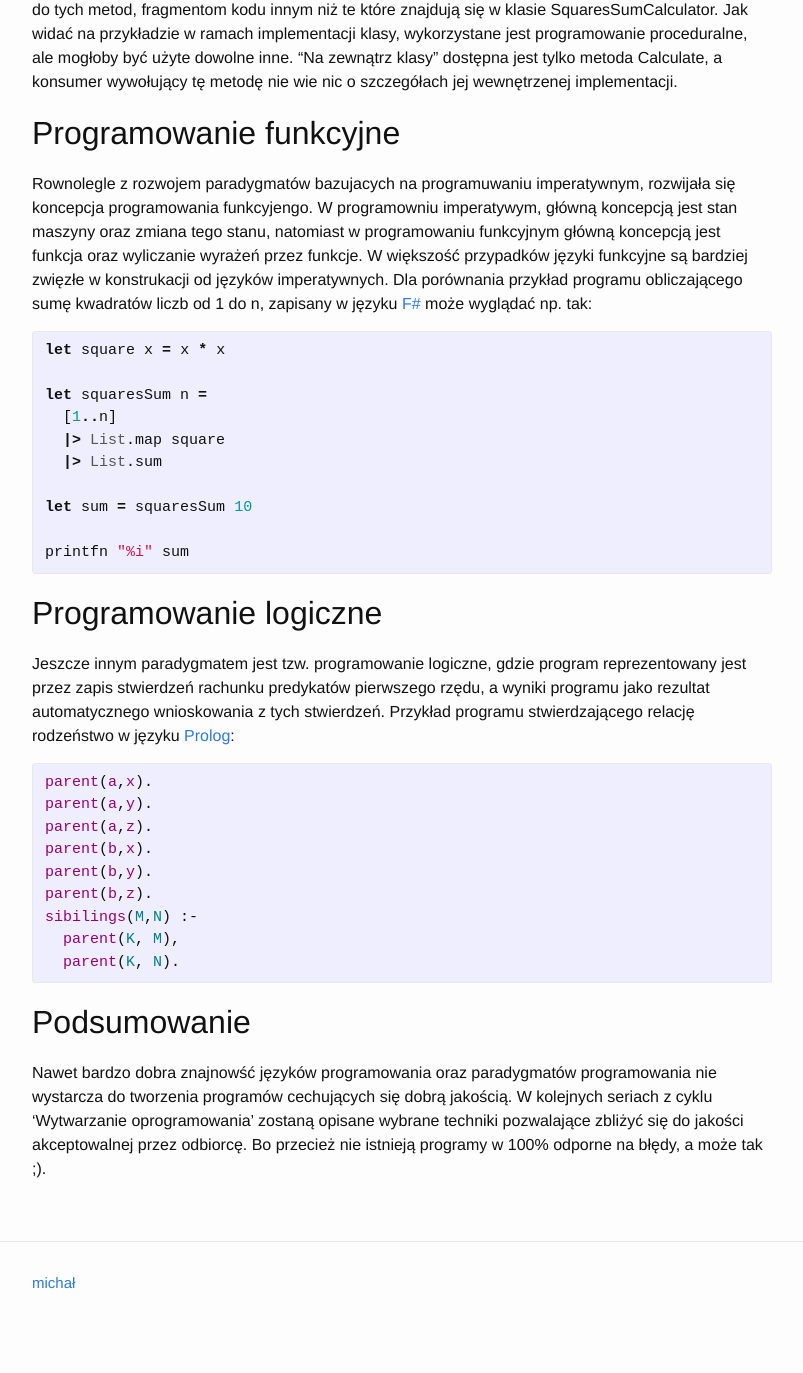
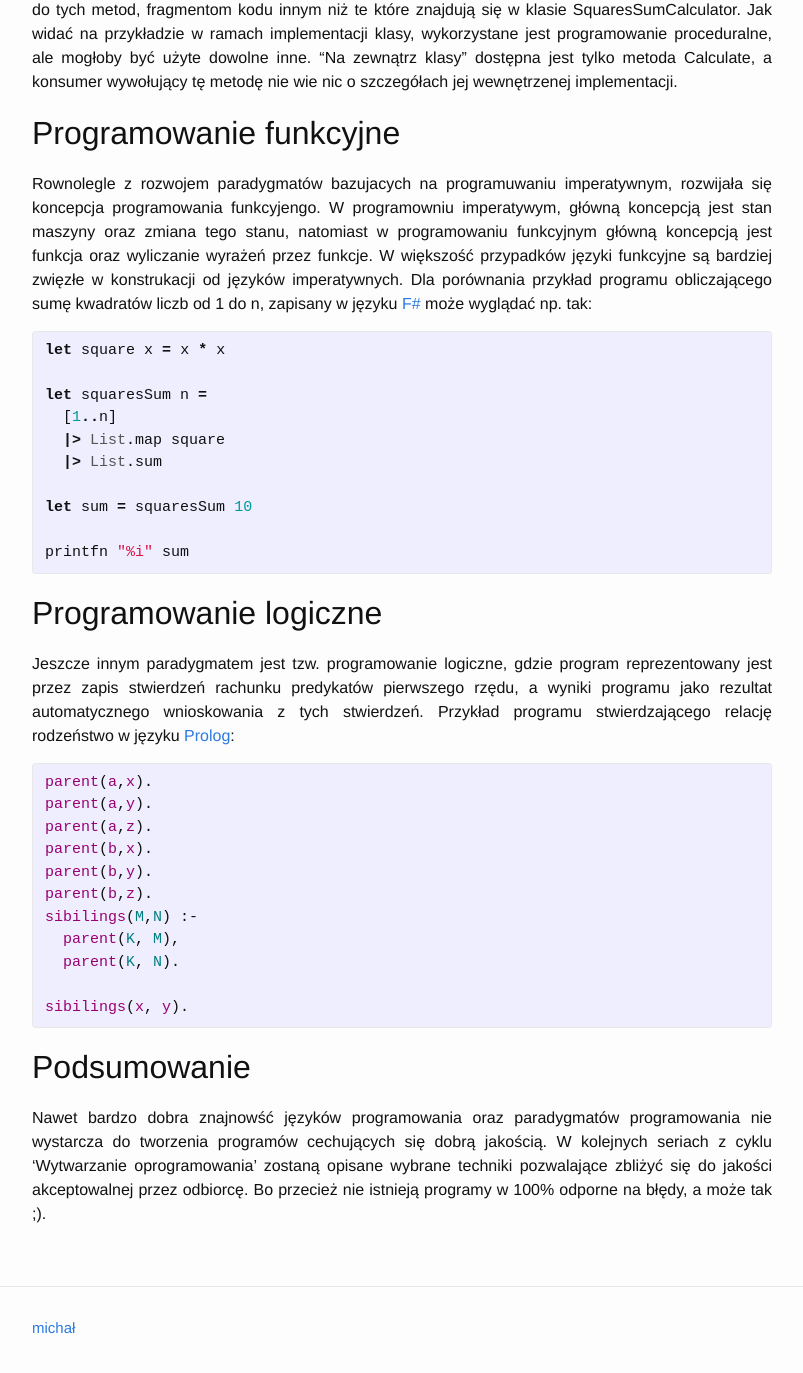
Before and after one commit to mikedevbo/mikedevbo.github.io, a Jekyll site: the page built from _posts/2016-07-02-First.md, in a window 1280 px wide and 1400 px high, scrolled down 6765 px. Shown: the top 1373 px of the window, without its empty margins (238-1041 px from the left). Built offline with Jekyll 4.4.1, drawn with Linux system fonts in a browser that asks for light colours.

Commit message:
add text justify

```diff
--- a/_posts/2016-07-02-First.md
+++ b/_posts/2016-07-02-First.md
@@ -268,6 +268,8 @@ parent(b,z).
 sibilings(M,N) :-
   parent(K, M),
   parent(K, N).
+
+sibilings(x, y).
 {% endhighlight %}
 
 ## Podsumowanie
--- a/_sass/minima/_base.scss
+++ b/_sass/minima/_base.scss
@@ -8,7 +8,13 @@ dl, dd, ol, ul, figure {
   padding: 0;
 }
 
-
+/**
+ * My change
+ */
+p {
+   text-align: justify;
+   text-justify: inter-word;
+}
 
 /**
  * Basic styling
```
